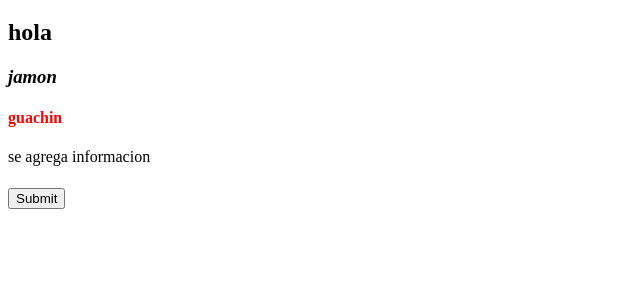
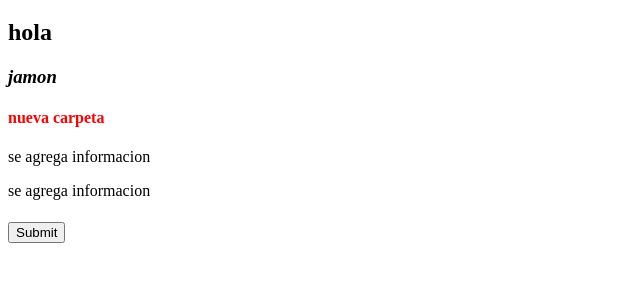
Before and after one commit to kukrin/primer-report-git, a plain HTML site: page index.html in a window 1280 px wide. Shown: the part 61-342 px from the top of the page, without its empty margins (0-640 px from the left). Drawn offline with Linux system fonts and the light colour scheme.

Commit message:
Se agrega nueva info

```diff
--- a/index.html
+++ b/index.html
@@ -8,7 +8,8 @@
     <h1>Mi primera pagina web</h1>
     <h2><bold>hola</bold></h2>
     <h3><i>jamon</i></h3>
-    <h4><font color="#FF0000">guachin</font></h4>
+    <h4><font color="#FF0000">nueva carpeta</font></h4>
+    <p>se agrega informacion</p>
     <p>se agrega informacion</p>
     <h5><input type="submit" name="nombre"></h5>
 </body>
```
